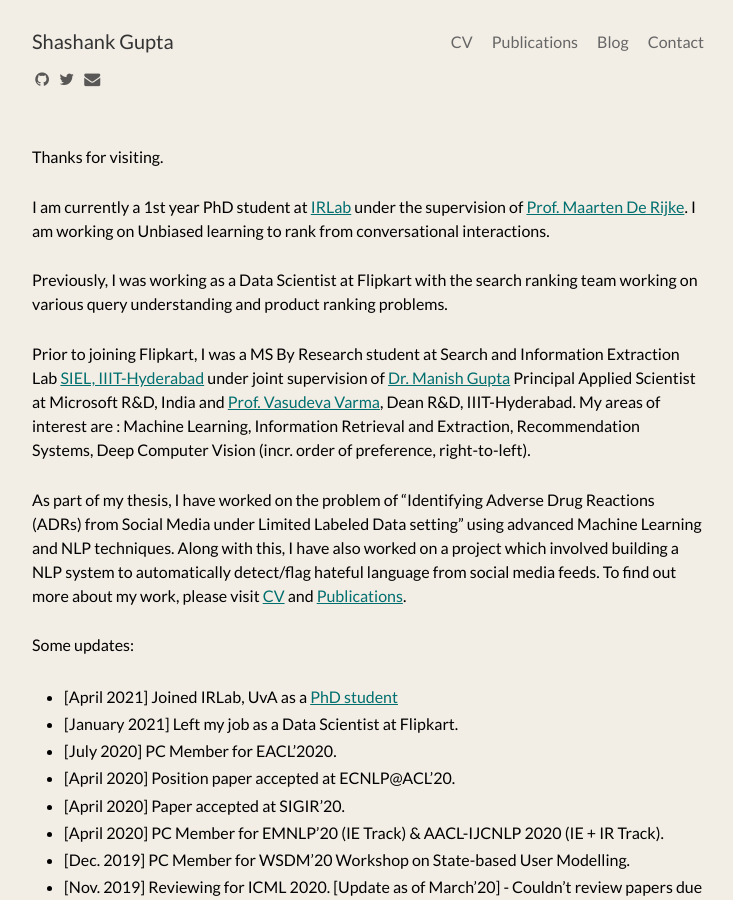
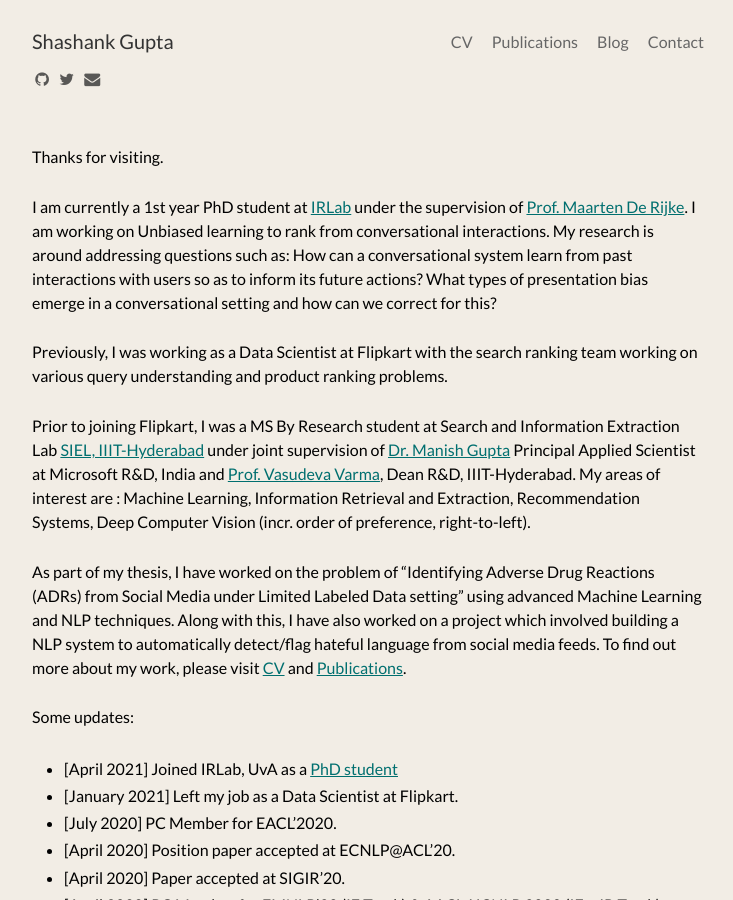
Before and after one commit to shashankg7/shashankg7.github.io, a Jekyll site: the page built from index.md, in a window 1280 px wide and 900 px high. Shown: the whole window, without its empty margins (272-1005 px from the left). Built offline with Jekyll 4.4.1, drawn with Linux system fonts in a browser that asks for light colours; nearby versions of some CDN libraries.

Commit message:
Update index.md

```diff
--- a/index.md
+++ b/index.md
@@ -5,7 +5,7 @@
 
 Thanks for visiting.
 
-I am currently a 1st year PhD student at [IRLab](http://irlab.science.uva.nl) under the supervision of [Prof. Maarten De Rijke](https://staff.fnwi.uva.nl/m.derijke/). I am working on Unbiased learning to rank from conversational interactions.
+I am currently a 1st year PhD student at [IRLab](http://irlab.science.uva.nl) under the supervision of [Prof. Maarten De Rijke](https://staff.fnwi.uva.nl/m.derijke/). I am working on Unbiased learning to rank from conversational interactions. My research is around addressing questions such as: How can a conversational system learn from past interactions with users so as to inform its future actions? What types of presentation bias emerge in a conversational setting and how can we correct for this?
 
 Previously, I was working as a Data Scientist at Flipkart with the search ranking team working on various query understanding and product ranking problems.
 
```
